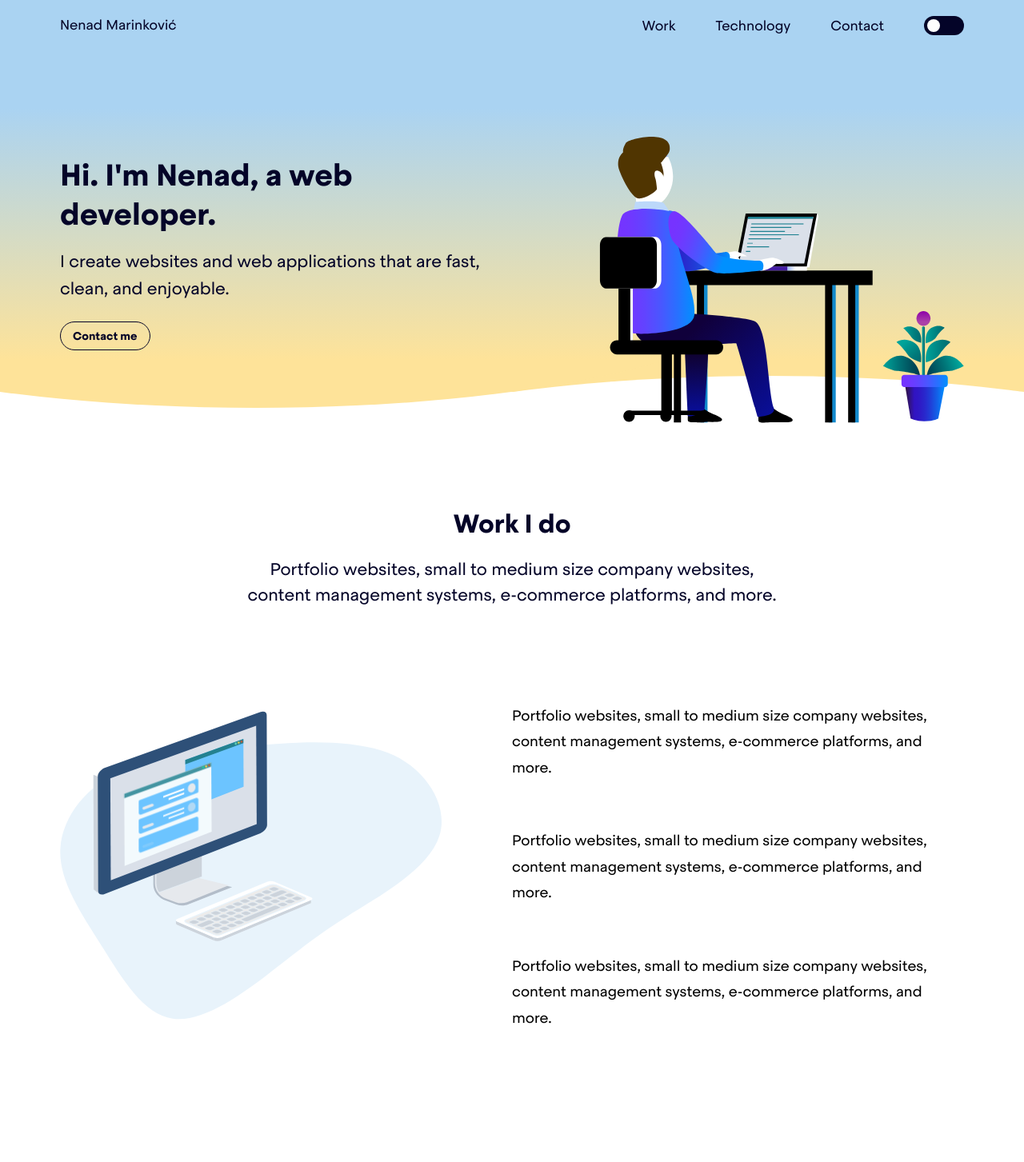
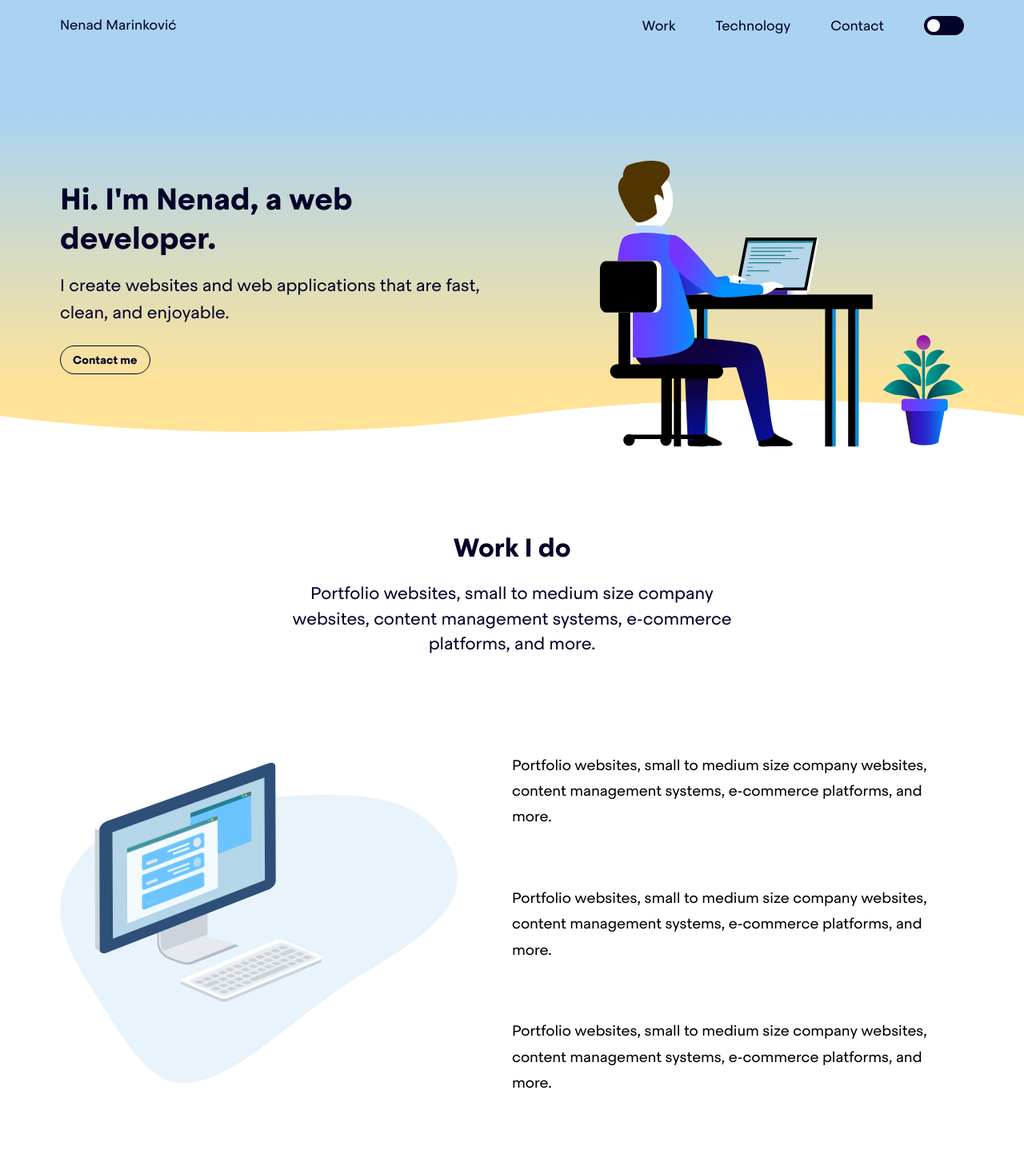
Before and after one commit to nenadmarinkovic/nenadmarinkovic.com, a Next.js app: page / in a window 1280 px wide. Shown: the top 1453 px of the page at 80% size. Built offline with nearby package versions, Linux system fonts and the light colour scheme.

Commit message:
changed colors

```diff
--- a/components/Banner.js
+++ b/components/Banner.js
@@ -3,7 +3,7 @@ import Wave from "./Wave";
 import ContactButton from "./ContactButton";
 import Illustration from "./Illustration";
 import Header from "./Header";
-import Fade from "react-reveal/Fade";
+// import Fade from "react-reveal/Fade";
 
 import {
   Wrapper,
@@ -22,18 +22,14 @@ function Banner(props) {
           <Header theme={props.theme} toggleTheme={props.toggleTheme} />
           <BannerContainer>
             <Info>
-              <Fade bottom delay={500}>
-                <Title>Hi. I'm Nenad, a web developer.</Title>
-              </Fade>
-              <Fade bottom delay={1000}>
-                <Subtitle>
-                  I create websites and web applications that are fast, clean,
-                  and enjoyable.
-                </Subtitle>
-              </Fade>
-              <Fade bottom delay={1500}>
-                <ContactButton />
-              </Fade>
+              <Title>Hi. I'm Nenad, a web developer.</Title>
+
+              <Subtitle>
+                I create websites and web applications that are fast, clean, and
+                enjoyable.
+              </Subtitle>
+
+              <ContactButton />
             </Info>
             <Illustration />
           </BannerContainer>
--- a/components/ComputerIllustration.js
+++ b/components/ComputerIllustration.js
@@ -20,8 +20,8 @@ function ComputerIllustration() {
   return (
     <Wrapper>
       <svg
-        width="478px"
-        height="405px"
+        width="498px"
+        height="425px"
         viewBox="0 0 378 305"
         version="1.1"
         xmlns="http://www.w3.org/2000/svg"
--- a/components/Work.js
+++ b/components/Work.js
@@ -15,16 +15,13 @@ function Work() {
   return (
     <WorkSection>
       <div className="container">
-        <Fade bottom delay={2500}>
         <CenterMain>Work I do</CenterMain>
         <CenterSecond>
           Portfolio websites, small to medium size company websites, content
           management systems, e-commerce platforms, and more.
         </CenterSecond>
-        </Fade>
       </div>
       <div className="container">
-        <Fade bottom>
         <WorkWrap>
           <ComputerIllustration />
           <WorkDetails>
@@ -48,7 +45,6 @@ function Work() {
             </Fade>
           </WorkDetails>
         </WorkWrap>
-        </Fade>
       </div>
       <Technology />
     </WorkSection>
--- a/styles/components/Banner.js
+++ b/styles/components/Banner.js
@@ -10,10 +10,11 @@ export const BannerContainer = styled.div`
   display: flex;
   justify-content: space-between;
   width: 100%;
+  margin-top: 30px;
 `;
 
 export const BannerWrapper = styled.div`
-  height: 450px;
+  height: 480px;
   width: 1160px;
   max-width: 100%;
   margin: 0 auto;
--- a/styles/components/Work.js
+++ b/styles/components/Work.js
@@ -19,6 +19,7 @@ export const CenterSecond = styled.div`
   margin: 0 auto;
   padding-top: 20px;
   line-height: 1.5;
+  width: 50%;
 `;
 
 export const WorkWrap = styled.div`
--- a/styles/theme.js
+++ b/styles/theme.js
@@ -12,7 +12,7 @@ export const lightTheme = {
   filterWave:
     "invert(80%) sepia(76%) saturate(207%) hue-rotate(344deg) brightness(101%) contrast(98%)",
   formBorder: "2px solid #040428",
-  screenBackground: "#DAE0E9",
+  screenBackground: "#b5d5e8",
 };
 
 export const darkTheme = {
@@ -29,5 +29,5 @@ export const darkTheme = {
   filterWave:
     "invert(3%) sepia(71%) saturate(5224%) hue-rotate(253deg) brightness(74%) contrast(110%)",
   formBorder: "2px solid #FFF",
-  screenBackground: "#0a143d",
+  screenBackground: "#122656",
 };
```
Lines whose indentation alone changed are shown as unchanged.
